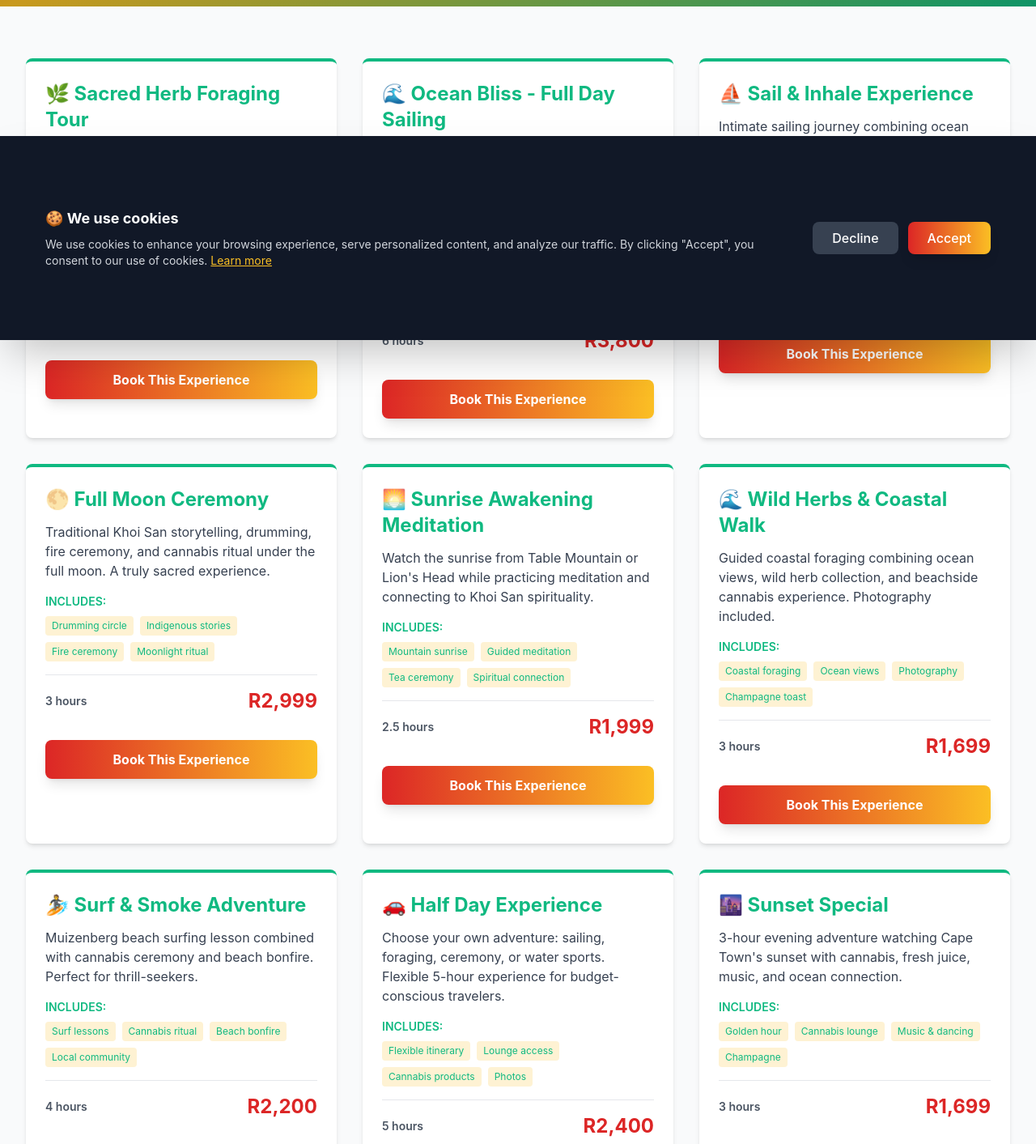
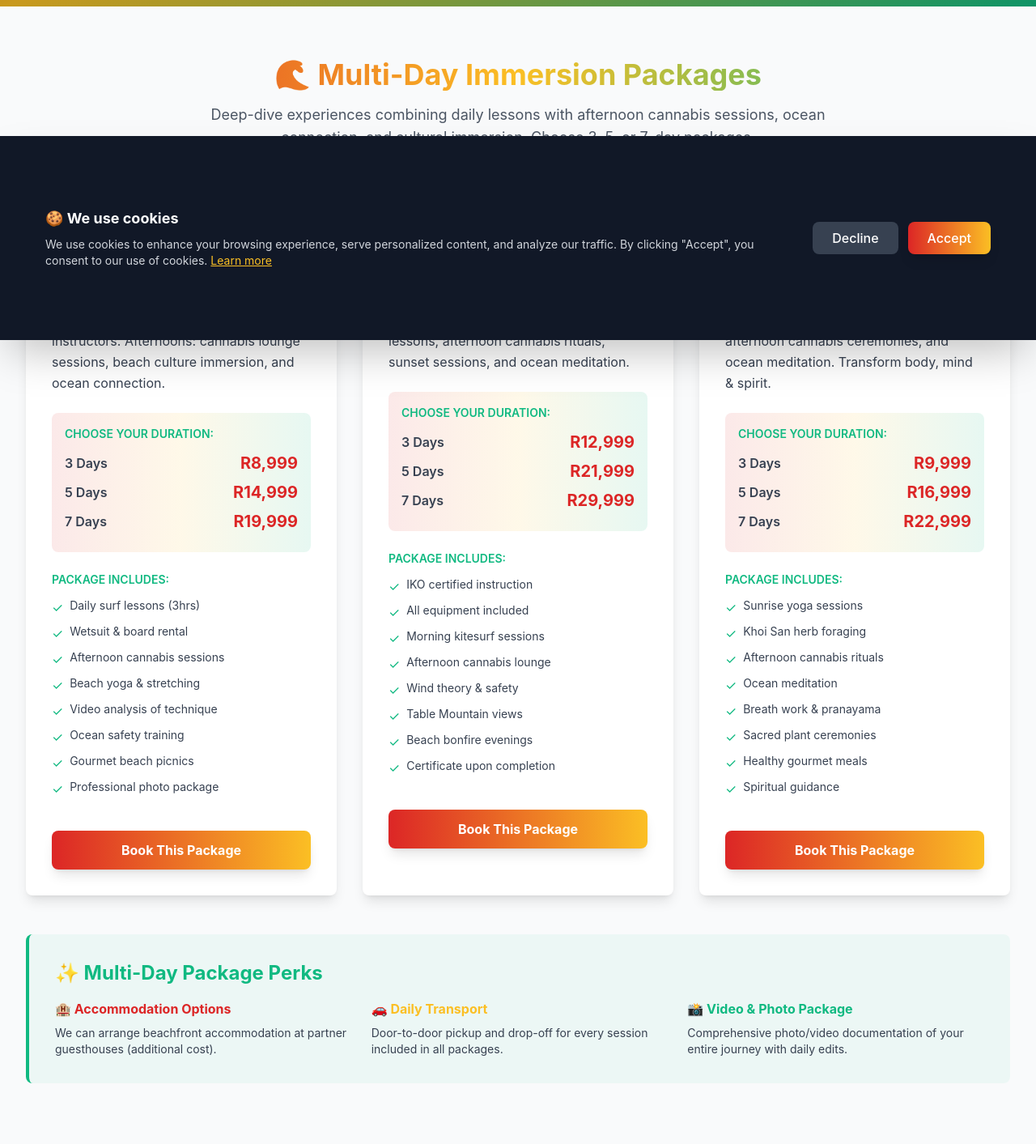
Before and after one commit to LilyCaramel2/high-tide-tours, a React (Vite) app: page /high-tide-tours/tours in a window 1280 px wide. Shown: the part 380-1793 px from the top of the page at 81% size. Built offline with nearby package versions, Linux system fonts and the light colour scheme.

Commit message:
Add multi-day surf, kitesurf & yoga packages with afternoon cannabis sessions

```diff
--- a/src/pages/Tours.jsx
+++ b/src/pages/Tours.jsx
@@ -1,7 +1,64 @@
 import Hero from '../components/Hero';
+import { Link } from 'react-router-dom';
 
 function Tours() {
-  const tours = [
+  // Multi-Day Packages
+  const multiDayPackages = [
+    {
+      title: "🏄 Surf Mastery Package",
+      description: "Professional surf lessons every morning at Muizenberg Beach with expert instructors. Afternoons: cannabis lounge sessions, beach culture immersion, and ocean connection.",
+      days: [3, 5, 7],
+      prices: { 3: "R8,999", 5: "R14,999", 7: "R19,999" },
+      color: "rasta-red",
+      highlights: [
+        "Daily surf lessons (3hrs)",
+        "Wetsuit & board rental",
+        "Afternoon cannabis sessions",
+        "Beach yoga & stretching",
+        "Video analysis of technique",
+        "Ocean safety training",
+        "Gourmet beach picnics",
+        "Professional photo package"
+      ]
+    },
+    {
+      title: "🪁 Kitesurf Adventure Package",
+      description: "Learn kitesurfing from certified IKO instructors at Blouberg Beach. Morning lessons, afternoon cannabis rituals, sunset sessions, and ocean meditation.",
+      days: [3, 5, 7],
+      prices: { 3: "R12,999", 5: "R21,999", 7: "R29,999" },
+      color: "rasta-yellow",
+      highlights: [
+        "IKO certified instruction",
+        "All equipment included",
+        "Morning kitesurf sessions",
+        "Afternoon cannabis lounge",
+        "Wind theory & safety",
+        "Table Mountain views",
+        "Beach bonfire evenings",
+        "Certificate upon completion"
+      ]
+    },
+    {
+      title: "🧘 Yoga & Sacred Herbs Retreat",
+      description: "Daily yoga practice (morning sunrise sessions), Khoi San herbalism workshops, afternoon cannabis ceremonies, and ocean meditation. Transform body, mind & spirit.",
+      days: [3, 5, 7],
+      prices: { 3: "R9,999", 5: "R16,999", 7: "R22,999" },
+      color: "rasta-green",
+      highlights: [
+        "Sunrise yoga sessions",
+        "Khoi San herb foraging",
+        "Afternoon cannabis rituals",
+        "Ocean meditation",
+        "Breath work & pranayama",
+        "Sacred plant ceremonies",
+        "Healthy gourmet meals",
+        "Spiritual guidance"
+      ]
+    }
+  ];
+
+  // Single Day Tours
+  const singleDayTours = [
     {
       title: "🌿 Sacred Herb Foraging Tour",
       description: "Learn traditional Khoi San herbalism and wild plant identification. Discover medicinal and ceremonial herbs with expert guides.",
@@ -85,9 +142,84 @@ function Tours() {
       />
 
       <div className="section-container py-16">
-        {/* Tours Grid */}
+        {/* Multi-Day Packages Section */}
+        <div className="mb-20">
+          <h2 className="text-4xl font-bold text-center mb-4 bg-gradient-to-r from-rasta-red via-rasta-yellow to-rasta-green bg-clip-text text-transparent">
+            🌊 Multi-Day Immersion Packages
+          </h2>
+          <p className="text-center text-gray-600 mb-12 max-w-3xl mx-auto text-lg">
+            Deep-dive experiences combining daily lessons with afternoon cannabis sessions, ocean connection, and cultural immersion.
+            Choose 3, 5, or 7-day packages.
+          </p>
+
+          <div className="grid md:grid-cols-3 gap-8 mb-12">
+            {multiDayPackages.map((pkg, index) => (
+              <div key={index} className="bg-white rounded-lg shadow-lg hover:shadow-2xl transition border-t-4 border-rasta-green">
+                <div className="p-8">
+                  <h3 className="text-3xl font-bold mb-4 text-rasta-green">{pkg.title}</h3>
+                  <p className="text-gray-700 mb-6 leading-relaxed">{pkg.description}</p>
+
+                  {/* Package Duration Options */}
+                  <div className="mb-6 bg-gradient-to-r from-rasta-red/10 via-rasta-yellow/10 to-rasta-green/10 p-4 rounded-lg">
+                    <p className="text-sm font-semibold text-rasta-green mb-3">CHOOSE YOUR DURATION:</p>
+                    {pkg.days.map((days) => (
+                      <div key={days} className="flex justify-between items-center mb-2">
+                        <span className="font-semibold text-gray-700">{days} Days</span>
+                        <span className="text-xl font-bold text-rasta-red">{pkg.prices[days]}</span>
+                      </div>
+                    ))}
+                  </div>
+
+                  {/* Highlights */}
+                  <div className="mb-6">
+                    <p className="text-sm font-semibold text-rasta-green mb-3">PACKAGE INCLUDES:</p>
+                    <div className="space-y-2">
+                      {pkg.highlights.map((highlight, i) => (
+                        <div key={i} className="flex items-start">
+                          <span className="text-rasta-green mr-2">✓</span>
+                          <span className="text-sm text-gray-700">{highlight}</span>
+                        </div>
+                      ))}
+                    </div>
+                  </div>
+
+                  <button className="btn-primary w-full mt-4">Book This Package</button>
+                </div>
+              </div>
+            ))}
+          </div>
+
+          {/* Multi-Day Package Benefits */}
+          <div className="bg-rasta-green/5 p-8 rounded-lg border-l-4 border-rasta-green">
+            <h3 className="text-2xl font-bold mb-4 text-rasta-green">✨ Multi-Day Package Perks</h3>
+            <div className="grid md:grid-cols-3 gap-6">
+              <div>
+                <h4 className="font-bold text-rasta-red mb-2">🏨 Accommodation Options</h4>
+                <p className="text-gray-700 text-sm">We can arrange beachfront accommodation at partner guesthouses (additional cost).</p>
+              </div>
+              <div>
+                <h4 className="font-bold text-rasta-yellow mb-2">🚗 Daily Transport</h4>
+                <p className="text-gray-700 text-sm">Door-to-door pickup and drop-off for every session included in all packages.</p>
+              </div>
+              <div>
+                <h4 className="font-bold text-rasta-green mb-2">📸 Video & Photo Package</h4>
+                <p className="text-gray-700 text-sm">Comprehensive photo/video documentation of your entire journey with daily edits.</p>
+              </div>
+            </div>
+          </div>
+        </div>
+
+        {/* Single Day Tours Section */}
+        <div>
+          <h2 className="text-4xl font-bold text-center mb-4 bg-gradient-to-r from-rasta-red via-rasta-yellow to-rasta-green bg-clip-text text-transparent">
+            🌿 Single Day Experiences
+          </h2>
+          <p className="text-center text-gray-600 mb-12 max-w-3xl mx-auto text-lg">
+            Perfect for travelers with limited time. Each experience is crafted to honour Khoi San heritage and ocean connection.
+          </p>
+
           <div className="grid md:grid-cols-2 lg:grid-cols-3 gap-8 mb-16">
-          {tours.map((tour, index) => (
+            {singleDayTours.map((tour, index) => (
               <div key={index} className="bg-white rounded-lg shadow-md hover:shadow-2xl transition border-t-4 border-rasta-green">
                 <div className="p-6">
                   <h3 className="text-2xl font-bold mb-3 text-rasta-green">{tour.title}</h3>
@@ -115,8 +247,9 @@ function Tours() {
               </div>
             ))}
           </div>
+        </div>
 
-        {/* Pricing & Benefits */}
+        {/* All Tours Inclusions */}
         <div className="bg-gradient-to-r from-rasta-red/10 via-rasta-yellow/10 to-rasta-green/10 p-8 rounded-lg mb-16">
           <h2 className="text-3xl font-bold mb-6 text-center text-rasta-green">✨ What's Included in All Tours</h2>
           <div className="grid md:grid-cols-3 gap-8">
@@ -173,7 +306,11 @@ function Tours() {
             Have a unique vision? Let's create a bespoke experience just for you—whether it's a special celebration,
             corporate retreat, or spiritual journey. All experiences honour Khoi San heritage and ocean stewardship.
           </p>
-          <button className="bg-white text-rasta-green hover:bg-gray-100 font-bold py-3 px-8 rounded-lg transition-all hover:scale-105">Get in Touch</button>
+          <Link to="/contact">
+            <button className="bg-white text-rasta-green hover:bg-gray-100 font-bold py-3 px-8 rounded-lg transition-all hover:scale-105">
+              Get in Touch
+            </button>
+          </Link>
         </div>
       </div>
     </div>
```
Lines whose indentation alone changed are shown as unchanged.
